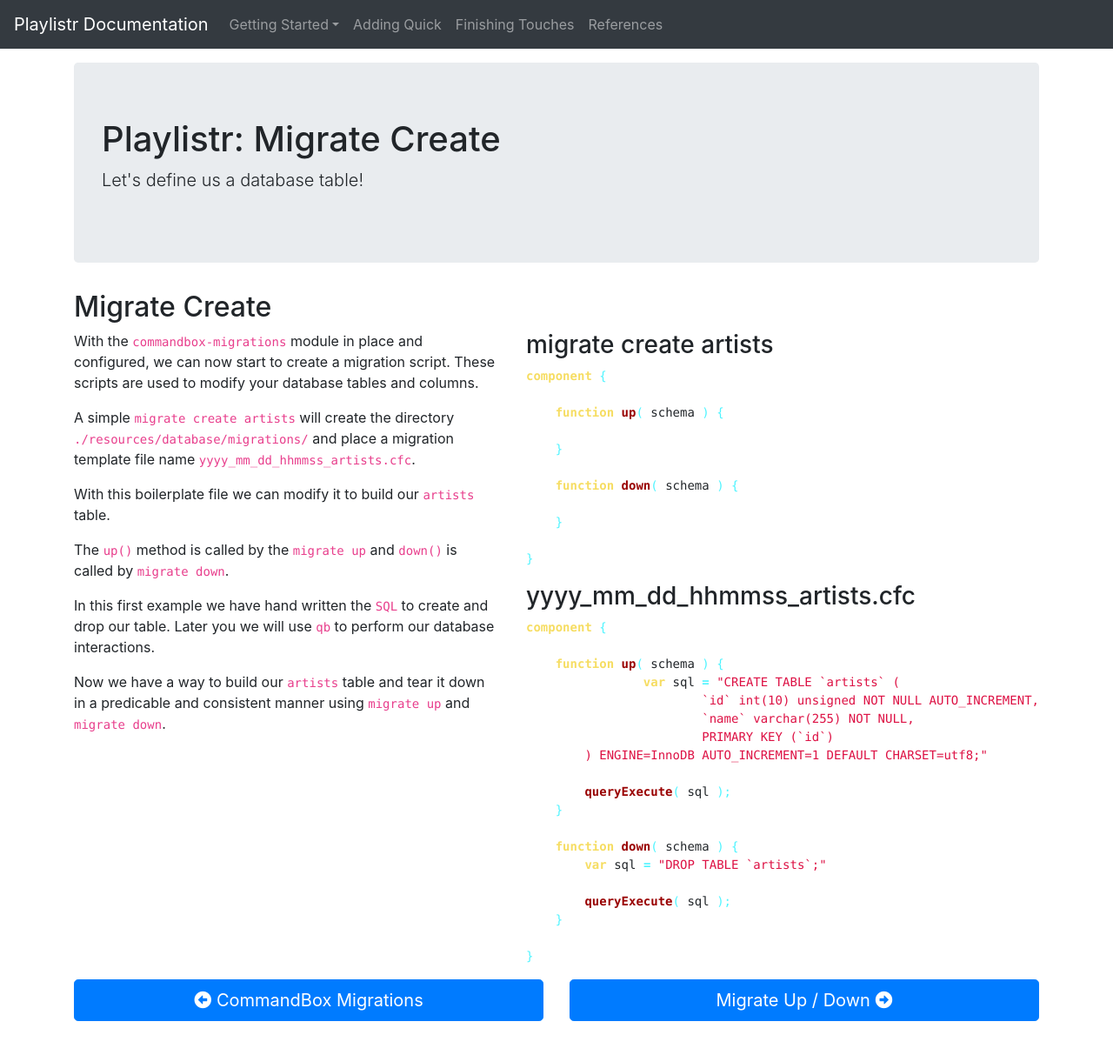
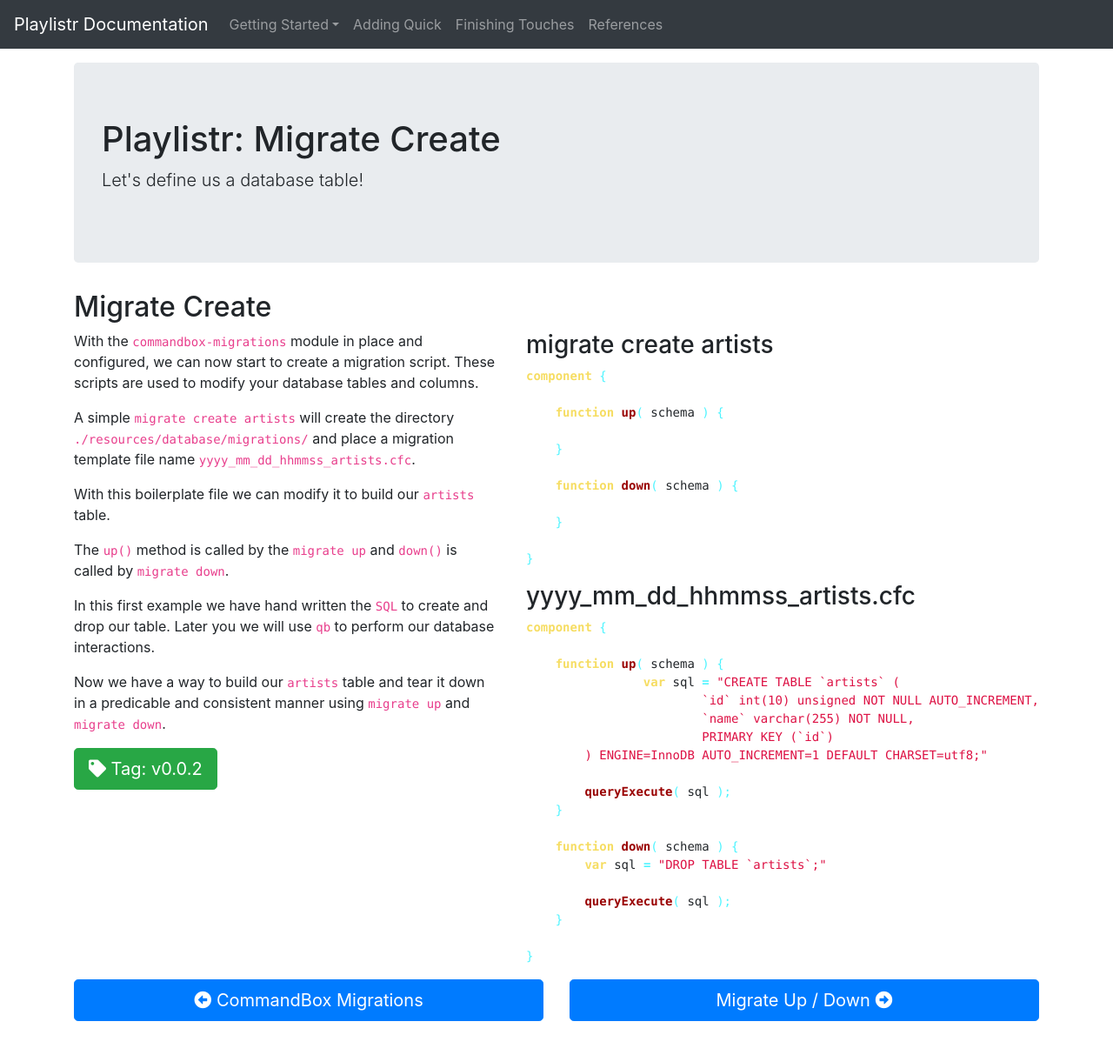
Before and after one commit to richardherbert/playlistr, a Jekyll site: the page built from getting-started/migrate-create.html, in a window 1280 px wide and 1222 px high. Shown: the top 1213 px of the window at 87% size. Built offline with Jekyll 4.4.1, drawn with Linux system fonts in a browser that asks for light colours; nearby versions of some CDN libraries.

Commit message:
Tag moved out to an include

```diff
--- /dev/null
+++ b/_includes/tag.html
@@ -0,0 +1 @@
+<p><a href="https://github.com/richardherbert/playlistr/tree/v{{ include.tag }}" class="btn btn-success btn-lg" role="button" target="_blank"><i class="fas fa-tag"></i> Tag: v{{ include.tag }}</a></p>
--- a/getting-started/migrate-create.html
+++ b/getting-started/migrate-create.html
@@ -31,6 +31,8 @@
 		<p>In this first example we have hand written the <code>SQL</code> to create and drop our table. Later you we will use <code>qb</code> to perform our database interactions.</p>
 
 		<p>Now we have a way to build our <code>artists</code> table and tear it down in a predicable and consistent manner using <code>migrate up</code> and <code>migrate down</code>.</p>
+
+		{% include tag.html tag='0.0.2' %}
 	</div>
 
 	<div class="col">
--- a/getting-started/setup.html
+++ b/getting-started/setup.html
@@ -33,9 +33,7 @@
 
 		<p>In addition to this description of the process there is a GitHub repository of the code needed to reproduce this product. To be able to follow along in stages there are a number of tagged releases. Each tag will be highlighted in this documentation like so:</p>
 
-		<p>
-			<a href="https://github.com/richardherbert/playlistr/tree/v0.0.1" class="btn btn-success btn-lg" role="button" target="_blank"><i class="fas fa-tag"></i> Tag: v0.0.1</a>
-		</p>
+		{% include tag.html tag='0.0.1' %}
 
 		<p><strong>Note:</strong> By default the <code>ColdBox</code> skeleton apps gitignore the framework and modules directories. Therefore when you checkout a tagged release remember to <code>install --force</code> to pull down and install all the dependancies that are in the <code>box.json</code> at that point.</p>
 	</div>
```
